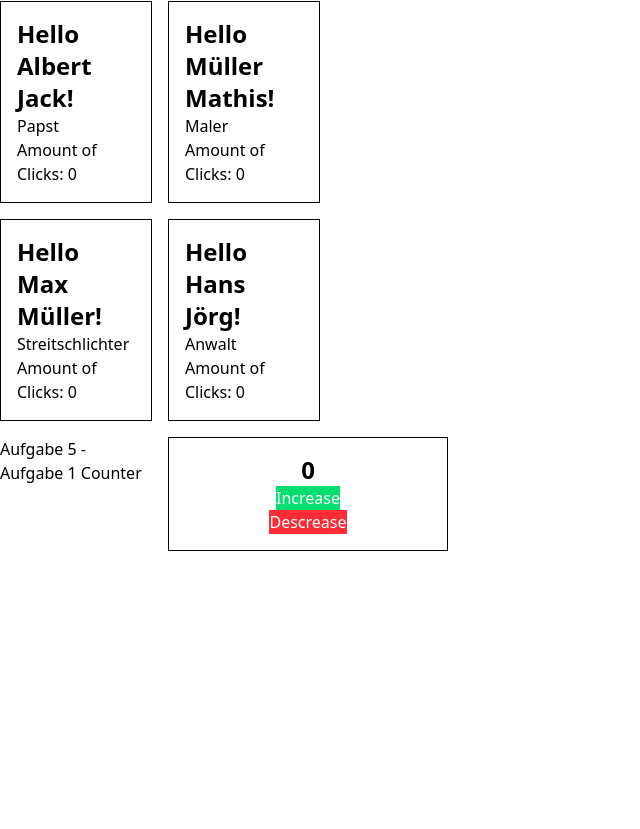
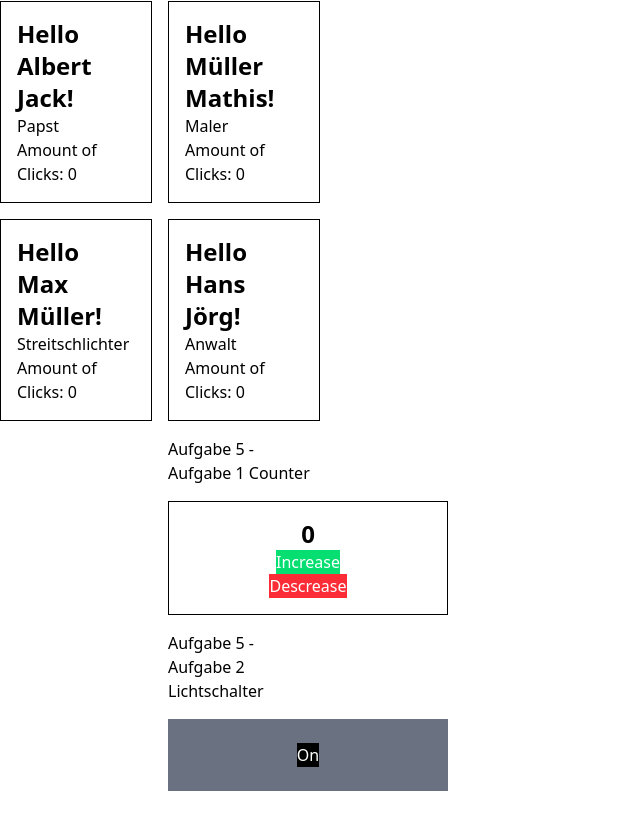
Before and after one commit to alperenmsl/SWP4cWI, a React (Vite) app in the folder WEBAPP/React/: page / in a window 1280 px wide. Shown: the part 265-1094 px from the top of the page, without its empty margins (0-640 px from the left). Before the commit the page ends 816 px from the top, so only its background shows below. Built offline with nearby package versions, Linux system fonts and the light colour scheme.

Commit message:
Aufgabe 5 - Aufgabe 2 LightSwitch finished

```diff
--- a/WEBAPP/React/src/App5.tsx
+++ b/WEBAPP/React/src/App5.tsx
@@ -1,5 +1,6 @@
 import Cards from "./components/5 Aufgabe Komponenten State/Cards";
 import Counter from "./components/5 Aufgabe Komponenten State/Counter";
+import LightSwtich from "./components/5 Aufgabe Komponenten State/LightSwitch";
 
 function App() {
   return (
@@ -19,8 +20,22 @@ function App() {
 
         <Cards name="Hans Jörg" description="Anwalt" />
 
-        <h1>Aufgabe 5 - Aufgabe 1 Counter</h1>
+        <br />
+        <h1>
+          Aufgabe 5 - <br /> Aufgabe 1 Counter
+        </h1>
+        <br />
         <Counter />
+
+        <br />
+        <h1>
+          Aufgabe 5 - <br /> Aufgabe 2 Lichtschalter
+        </h1>
+        <br />
+        <LightSwtich />
+        <br />
+        <br />
+        <br />
       </div>
     </div>
   );
--- /dev/null
+++ b/WEBAPP/React/src/components/5 Aufgabe Komponenten State/LightSwitch.tsx
@@ -0,0 +1,23 @@
+import React, { useState } from "react";
+
+export default function LightSwitch() {
+  const [toggle, setToggle] = useState(false);
+
+  return (
+    <div
+      className={`text-center w-70 p-6 ${
+        toggle ? "bg-amber-300" : "bg-gray-500"
+      }`}
+    >
+      <p className="text-2xl">{toggle}</p>
+      <div>
+        <button
+          className="bg-black text-white hover:bg-gray-800"
+          onClick={() => setToggle(!toggle)}
+        >
+          {toggle ? "Off" : "On"}
+        </button>
+      </div>
+    </div>
+  );
+}
```
